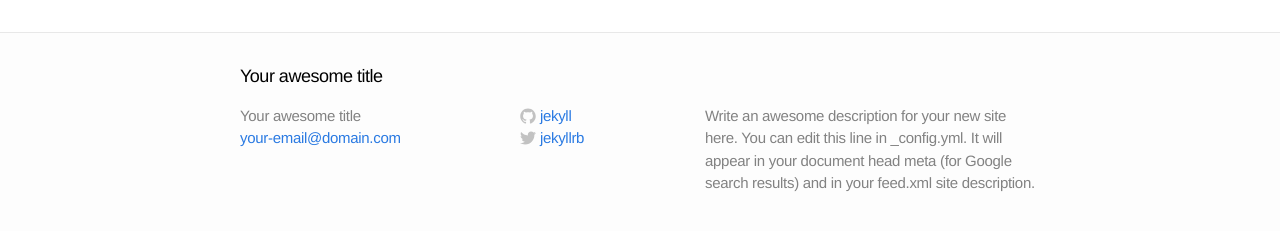
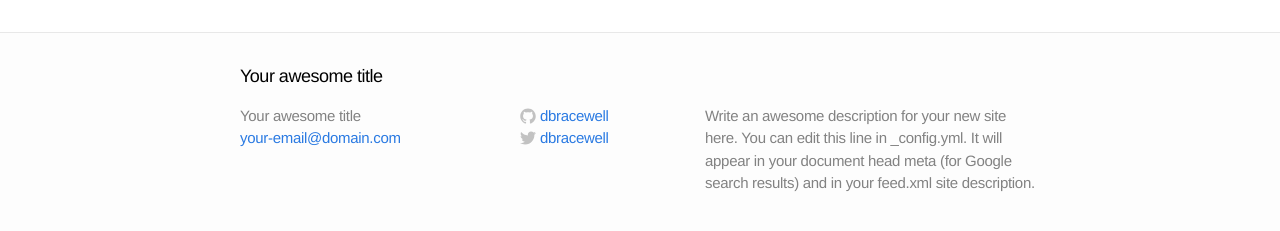
Before and after one commit to dbracewell/dbracewell.github.io, a Jekyll site: the page built from index.html, in a window 1280 px wide. Shown: the part 243-474 px from the top of the page. Built offline with Jekyll 4.4.1, drawn with Linux system fonts in a browser that asks for light colours.

Commit message:
Config changes

```diff
--- a/_config.yml
+++ b/_config.yml
@@ -3,9 +3,9 @@ title: Your awesome title
 email: your-email@domain.com
 description: "Write an awesome description for your new site here. You can edit this line in _config.yml. It will appear in your document head meta (for Google search results) and in your feed.xml site description."
 baseurl: ""
-url: "http://yourdomain.com"
-twitter_username: jekyllrb
-github_username:  jekyll
+url: "http://dbracewell.github.io"
+twitter_username: dbracewell
+github_username:  dbracewell
 
 # Build settings
 markdown: kramdown
```
